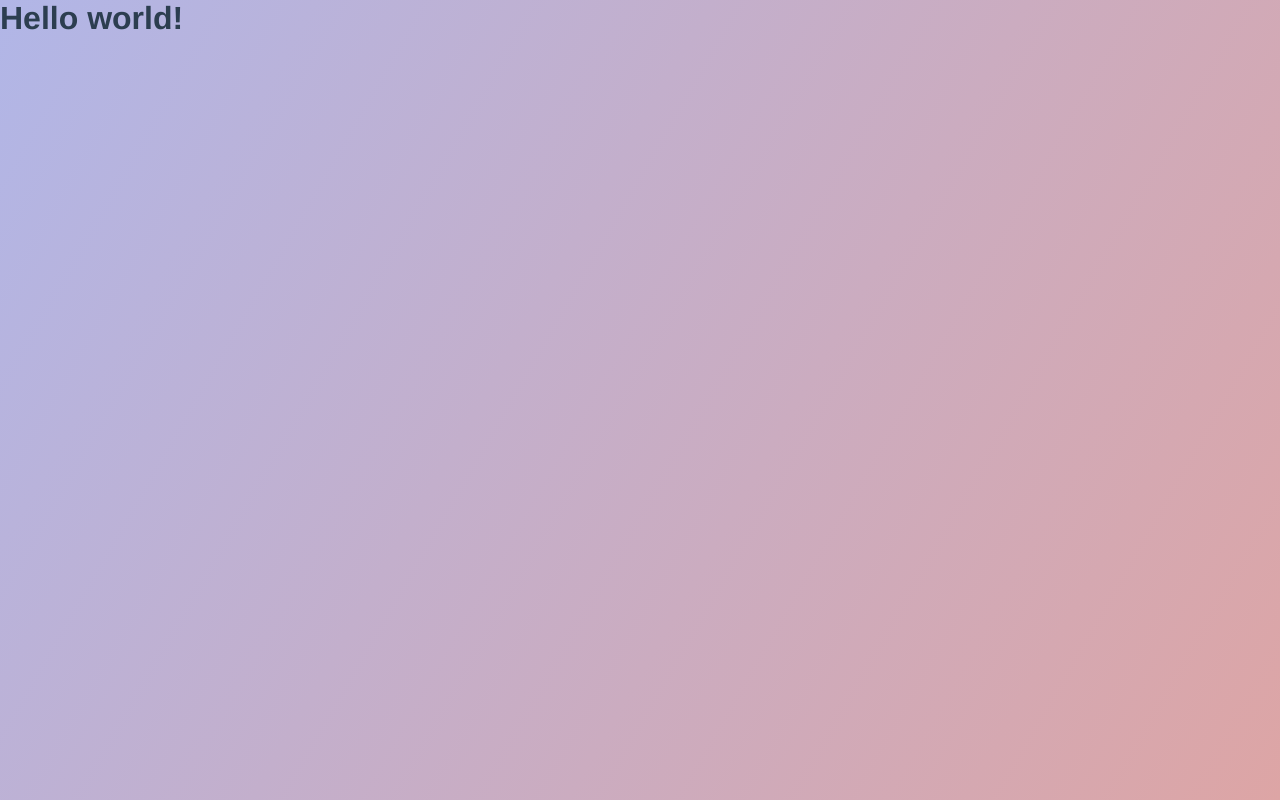
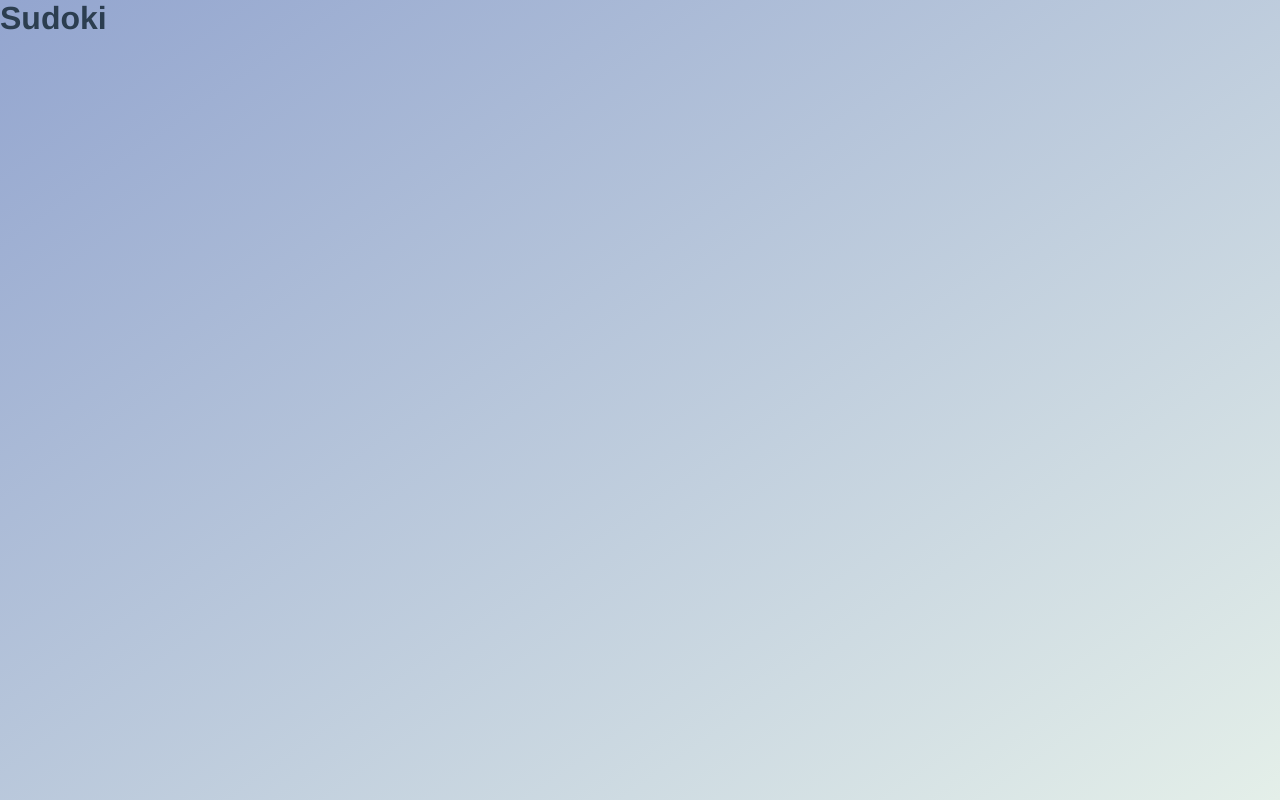
Before and after one commit to the-man2004/sudoku-app, a Vue app: page / in a window 1280 px wide. Built offline with nearby package versions, Linux system fonts and the light colour scheme.

Commit message:
Added pinia store.

```diff
--- a/package.json
+++ b/package.json
@@ -7,7 +7,9 @@
     "build": "vue-cli-service build"
   },
   "dependencies": {
-    "vue": "^3.2.13"
+    "pinia": "^2.1.7",
+    "vue": "^3.2.13",
+    "vue-router": "^4.2.5"
   },
   "devDependencies": {
     "@vue/cli-service": "~5.0.0"
--- a/src/App.vue
+++ b/src/App.vue
@@ -1,8 +1,12 @@
 <template>
-  <h1>Hello world!</h1>
+  <h1>{{ puzzleStore.title }}</h1>
 </template>
 
-<script setup></script>
+<script setup>
+import { usePuzzleStore } from "./store/index";
+
+const puzzleStore = usePuzzleStore();
+</script>
 
 <style>
 * {
@@ -18,7 +22,7 @@
 
   min-height: 100vh;
 
-  background: linear-gradient(120deg, #b1b6e7, #dda5a5);
+  background: linear-gradient(145deg, #93a5cf, #e4efe9);
   color: #2c3e50;
 }
 </style>
--- a/src/main.js
+++ b/src/main.js
@@ -1,6 +1,9 @@
 import { createApp } from "vue";
+import { createPinia } from "pinia";
 import App from "./App.vue";
 
+const pinia = createPinia();
 const app = createApp(App);
 
+app.use(pinia);
 app.mount("#app");
--- /dev/null
+++ b/src/store/index.js
@@ -0,0 +1,11 @@
+import { defineStore } from "pinia";
+
+export const usePuzzleStore = defineStore("puzzleStore", {
+  state: () => {
+    return {
+      title: "Sudoki",
+    };
+  },
+  getters: {},
+  actions: {},
+});
```
Also changed, not shown: 1 other file (tests, documents, lock files or other folders).
